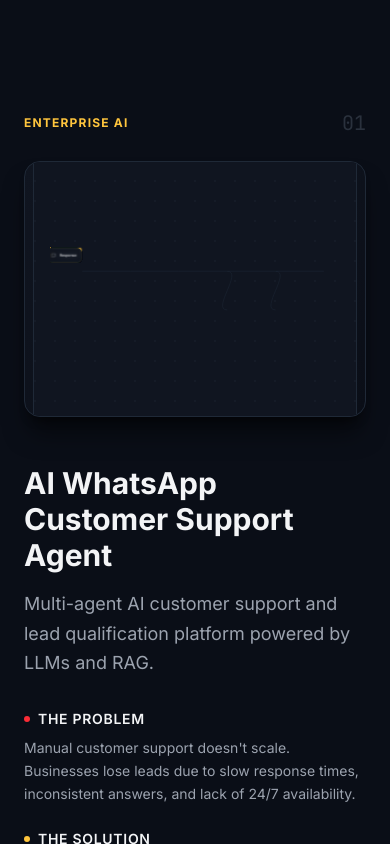
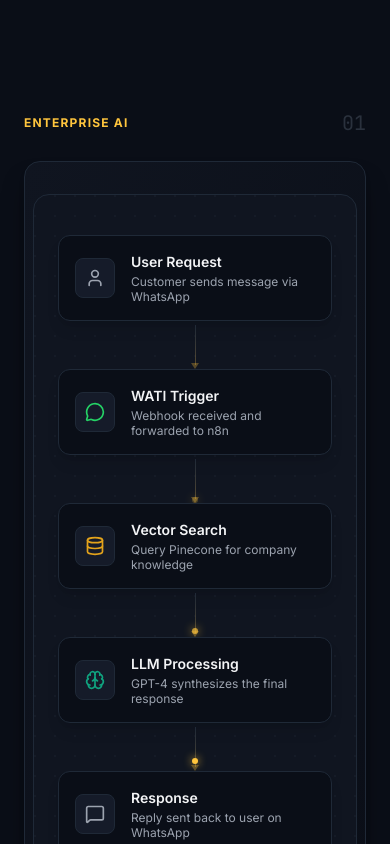
Before and after one commit to mohitsinghal1206/Mohit-Singhal-Portfolio, a Next.js app: page / in a window 390 px wide. Shown: the part 4520-5364 px from the top of the page. Built offline with nearby package versions, Linux system fonts and the light colour scheme.

Commit message:
feat: Add 'Beyond the Work' navbar button and completely redesign project diagrams into vertical workflows

```diff
--- a/src/components/animations/architecture-diagram.tsx
+++ b/src/components/animations/architecture-diagram.tsx
@@ -2,129 +2,102 @@
 
 import { motion } from "framer-motion";
 import { Project } from "@/data/projects";
-import { User, MessageCircle, GitMerge, Brain, Database, MessageSquare, Search, Sparkles, Globe, FileText, CheckSquare, FileOutput, MessageSquareCode, ClipboardList, GitPullRequest, Users, Activity } from "lucide-react";
+import { User, MessageCircle, GitMerge, Brain, Database, MessageSquare, Search, Sparkles, Globe, FileText, CheckSquare, FileOutput, MessageSquareCode, ClipboardList, GitPullRequest, Users, Activity, Webhook } from "lucide-react";
+import { cn } from "@/lib/utils";
 
 const getNodeIcon = (id: string) => {
   switch (id) {
-    case 'user':
-    case 'employee': return <User size={14} className="text-muted group-hover:text-foreground transition-colors" />;
-    case 'whatsapp': return <MessageCircle size={14} className="text-[#25D366]" />;
-    case 'wati':
-    case 'copilot': return <MessageSquareCode size={14} className="text-primary" />;
-    case 'n8n': return <GitMerge size={14} className="text-[#FF6E6B]" />;
-    case 'gpt4': return <Brain size={14} className="text-[#10A37F]" />;
-    case 'pinecone':
-    case 'postgres': return <Database size={14} className="text-secondary" />;
-    case 'response': return <MessageSquare size={14} className="text-muted group-hover:text-foreground transition-colors" />;
-    case 'query': return <Search size={14} className="text-muted group-hover:text-foreground transition-colors" />;
-    case 'gemini': return <Sparkles size={14} className="text-[#8B5CF6]" />;
-    case 'tavily': return <Globe size={14} className="text-[#3B82F6]" />;
-    case 'scraper': return <FileText size={14} className="text-muted group-hover:text-foreground transition-colors" />;
-    case 'critique': return <CheckSquare size={14} className="text-amber-500" />;
-    case 'report': return <FileOutput size={14} className="text-primary" />;
-    case 'assessment': return <ClipboardList size={14} className="text-primary" />;
-    case 'devops': return <GitPullRequest size={14} className="text-[#0078D4]" />;
-    case 'zoho': return <Users size={14} className="text-[#F59E0B]" />;
-    default: return <Activity size={14} className="text-muted group-hover:text-foreground transition-colors" />;
+    case 'user': return <User size={20} className="text-muted group-hover:text-foreground transition-colors" />;
+    case 'whatsapp': return <MessageCircle size={20} className="text-[#25D366]" />;
+    case 'webhook': return <Webhook size={20} className="text-secondary" />;
+    case 'copilot': return <MessageSquareCode size={20} className="text-primary" />;
+    case 'n8n': return <GitMerge size={20} className="text-[#FF6E6B]" />;
+    case 'brain': return <Brain size={20} className="text-[#10A37F]" />;
+    case 'database': return <Database size={20} className="text-secondary" />;
+    case 'message': return <MessageSquare size={20} className="text-muted group-hover:text-foreground transition-colors" />;
+    case 'query': return <Search size={20} className="text-muted group-hover:text-foreground transition-colors" />;
+    case 'gemini': return <Sparkles size={20} className="text-[#8B5CF6]" />;
+    case 'globe': return <Globe size={20} className="text-[#3B82F6]" />;
+    case 'scraper': return <FileText size={20} className="text-muted group-hover:text-foreground transition-colors" />;
+    case 'critique': return <CheckSquare size={20} className="text-amber-500" />;
+    case 'report': return <FileOutput size={20} className="text-primary" />;
+    case 'assessment': return <ClipboardList size={20} className="text-primary" />;
+    case 'devops': return <GitPullRequest size={20} className="text-[#0078D4]" />;
+    case 'zoho': return <Users size={20} className="text-[#F59E0B]" />;
+    default: return <Activity size={20} className="text-muted group-hover:text-foreground transition-colors" />;
   }
 };
 
 interface ArchitectureDiagramProps {
-  architecture: Project["architecture"];
+  workflow: Project["workflow"];
   isInView: boolean;
 }
 
-export function ArchitectureDiagram({ architecture, isInView }: ArchitectureDiagramProps) {
+export function ArchitectureDiagram({ workflow, isInView }: ArchitectureDiagramProps) {
   return (
-    <div className="w-full h-full min-h-[300px] relative overflow-hidden bg-card rounded-xl border border-border p-4 flex items-center justify-center group">
-      {/* Grid background for the diagram */}
+    <div className="w-full h-full min-h-[400px] relative overflow-hidden bg-card rounded-2xl border border-border flex items-center justify-center p-6">
+      {/* Background grid */}
       <div className="absolute inset-0 bg-[radial-gradient(circle_at_1px_1px,var(--color-border)_1px,transparent_0)] bg-[size:20px_20px] opacity-30" />
 
-      <svg
-        viewBox="0 0 900 250"
-        className="w-full h-full max-h-[250px] relative z-10"
-        preserveAspectRatio="xMidYMid meet"
-      >
-        {/* Draw connections */}
-        {architecture.connections.map((conn, i) => {
-          const fromNode = architecture.nodes.find(n => n.id === conn.from);
-          const toNode = architecture.nodes.find(n => n.id === conn.to);
-
-          if (!fromNode || !toNode) return null;
-
-          // Calculate path connecting centers of nodes (nodes are 100x40 rectangles)
-          const startX = fromNode.x + 50;
-          const startY = fromNode.y + 20;
-          const endX = toNode.x + 50;
-          const endY = toNode.y + 20;
-
-          // Create a nice curved path if they are not on the same Y line
-          let d = `M ${startX} ${startY}`;
-          if (Math.abs(startY - endY) > 10) {
-            d += ` C ${startX + 50} ${startY}, ${endX - 50} ${endY}, ${endX} ${endY}`;
-          } else {
-            d += ` L ${endX} ${endY}`;
-          }
+      <div className="relative z-10 flex flex-col items-center w-full py-4">
+        {workflow.map((step, index) => {
+          const isLast = index === workflow.length - 1;
 
           return (
-            <g key={`conn-${i}`}>
-              <motion.path
-                d={d}
-                className="arch-line"
-                initial={{ pathLength: 0, opacity: 0 }}
-                animate={isInView ? { pathLength: 1, opacity: 1 } : { pathLength: 0, opacity: 0 }}
-                transition={{ duration: 1, delay: 0.5 + i * 0.1, ease: "easeInOut" }}
-              />
+            <div key={index} className="flex flex-col items-center w-full max-w-[280px]">
+              <motion.div
+                initial={{ opacity: 0, scale: 0.8, y: 20 }}
+                animate={isInView ? { opacity: 1, scale: 1, y: 0 } : { opacity: 0, scale: 0.8, y: 20 }}
+                transition={{
+                  duration: 0.5,
+                  delay: index * 0.15,
+                  type: "spring",
+                  stiffness: 200,
+                  damping: 15
+                }}
+                className="flex items-center gap-4 w-full p-4 rounded-xl border border-border bg-background shadow-lg relative group transition-all hover:border-primary/50"
+              >
+                {/* Node highlight glow */}
+                <div className="absolute inset-0 rounded-xl bg-gradient-to-r from-secondary to-primary opacity-0 group-hover:opacity-10 transition-opacity duration-300" />
 
-              {/* Animated data flow dot */}
-              {isInView && (
-                <circle r="3" className="arch-flow-dot">
-                  <animateMotion
-                    dur="3s"
-                    repeatCount="indefinite"
-                    path={d}
-                    begin={`${i * 0.5}s`}
-                  />
-                </circle>
+                <div className="flex-shrink-0 w-10 h-10 rounded-lg bg-card-hover border border-border flex items-center justify-center group-hover:scale-110 transition-transform duration-300">
+                  {getNodeIcon(step.icon)}
+                </div>
+
+                <div className="flex flex-col">
+                  <span className="font-semibold text-text text-sm">{step.step}</span>
+                  <span className="text-xs text-muted leading-tight mt-0.5">{step.detail}</span>
+                </div>
+              </motion.div>
+
+              {!isLast && (
+                <div className="h-10 w-px relative my-1">
+                  {/* Static line */}
+                  <div className="absolute inset-0 bg-gradient-to-b from-border to-border-hover" />
+
+                  {/* Animated flow */}
+                  {isInView && (
+                    <motion.div
+                      className="absolute top-0 left-1/2 -translate-x-1/2 w-1.5 h-1.5 rounded-full bg-primary shadow-[0_0_8px_var(--color-primary)]"
+                      initial={{ top: "0%", opacity: 0 }}
+                      animate={{ top: "100%", opacity: [0, 1, 1, 0] }}
+                      transition={{
+                        duration: 1.5,
+                        delay: index * 0.2 + 0.3,
+                        repeat: Infinity,
+                        repeatDelay: 1
+                      }}
+                    />
+                  )}
+
+                  {/* Arrow head */}
+                  <div className="absolute -bottom-1 left-1/2 -translate-x-1/2 w-0 h-0 border-l-[4px] border-l-transparent border-r-[4px] border-r-transparent border-t-[6px] border-t-border-hover" />
+                </div>
               )}
-            </g>
+            </div>
           );
         })}
-
-        {/* Draw nodes */}
-        {architecture.nodes.map((node, i) => (
-          <motion.g
-            key={node.id}
-            initial={{ scale: 0, opacity: 0 }}
-            animate={isInView ? { scale: 1, opacity: 1 } : { scale: 0, opacity: 0 }}
-            transition={{ duration: 0.5, delay: i * 0.1, type: "spring" }}
-            transform={`translate(${node.x}, ${node.y})`}
-            className="cursor-pointer"
-          >
-            <foreignObject width="120" height="50" x="-10" y="-5">
-              <div
-                className={`w-[100px] h-[40px] m-[5px] flex items-center justify-center gap-2 rounded-lg border bg-card/80 backdrop-blur-sm shadow-sm transition-all hover:scale-110 group ${
-                  node.highlight
-                    ? "border-primary shadow-[0_0_15px_rgba(59,130,246,0.2)] bg-primary/10"
-                    : "border-border hover:border-primary/50"
-                }`}
-              >
-                {getNodeIcon(node.id)}
-                <span className={`text-[11px] font-medium leading-tight text-center px-1 ${node.highlight ? "text-primary font-bold" : "text-text group-hover:text-foreground transition-colors"}`}>
-                  {node.label}
-                </span>
-
-                {node.highlight && (
-                  <span className="absolute -top-1 -right-1 flex h-3 w-3">
-                    <span className="animate-ping absolute inline-flex h-full w-full rounded-full bg-primary opacity-75"></span>
-                    <span className="relative inline-flex rounded-full h-3 w-3 bg-primary"></span>
-                  </span>
-                )}
-              </div>
-            </foreignObject>
-          </motion.g>
-        ))}
-      </svg>
+      </div>
     </div>
   );
 }
--- a/src/components/sections/projects.tsx
+++ b/src/components/sections/projects.tsx
@@ -39,9 +39,9 @@ function ProjectShowcase({ project, index }: { project: typeof projects[0], inde
           </span>
         </div>
 
-        {/* Architecture Diagram instead of static image */}
-        <div className="w-full rounded-2xl overflow-hidden aspect-[4/3] flex items-center justify-center p-2 bg-gradient-to-br from-card to-background border border-border shadow-xl shadow-black/50">
-          <ArchitectureDiagram architecture={project.architecture} isInView={isInView} />
+        {/* Vertical Workflow Diagram */}
+        <div className="w-full h-auto py-8 rounded-2xl overflow-hidden flex items-center justify-center p-2 bg-gradient-to-br from-card to-background border border-border shadow-xl shadow-black/50">
+          <ArchitectureDiagram workflow={project.workflow} isInView={isInView} />
         </div>
       </motion.div>
 
--- a/src/data/projects.ts
+++ b/src/data/projects.ts
@@ -1,14 +1,7 @@
-export interface ArchNode {
-  id: string;
-  label: string;
-  x: number;
-  y: number;
-  highlight?: boolean;
-}
-
-export interface ArchConnection {
-  from: string;
-  to: string;
+export interface WorkflowStep {
+  step: string;
+  detail: string;
+  icon: string;
 }
 
 export interface Project {
@@ -26,10 +19,7 @@ export interface Project {
     demo?: string;
     docs?: string;
   };
-  architecture: {
-    nodes: ArchNode[];
-    connections: ArchConnection[];
-  };
+  workflow: WorkflowStep[];
 }
 
 export const projects: Project[] = [
@@ -63,27 +53,13 @@ export const projects: Project[] = [
     links: {
       docs: "https://app.notion.com/p/AI-WhatsApp-Customer-Support-Lead-Qualification-System-3721ed779b4d80e28cb5e1c3a0cd480e",
     },
-    architecture: {
-      nodes: [
-        { id: "user", label: "User", x: 50, y: 50 },
-        { id: "whatsapp", label: "WhatsApp", x: 200, y: 50 },
-        { id: "wati", label: "WATI", x: 350, y: 50 },
-        { id: "n8n", label: "n8n", x: 500, y: 50 },
-        { id: "gpt4", label: "GPT-4.1", x: 650, y: 50, highlight: true },
-        { id: "pinecone", label: "Pinecone", x: 500, y: 170 },
-        { id: "postgres", label: "PostgreSQL", x: 650, y: 170 },
-        { id: "response", label: "Response", x: 800, y: 50 },
-      ],
-      connections: [
-        { from: "user", to: "whatsapp" },
-        { from: "whatsapp", to: "wati" },
-        { from: "wati", to: "n8n" },
-        { from: "n8n", to: "gpt4" },
-        { from: "n8n", to: "pinecone" },
-        { from: "gpt4", to: "postgres" },
-        { from: "gpt4", to: "response" },
-      ],
-    },
+    workflow: [
+      { step: "User Request", detail: "Customer sends message via WhatsApp", icon: "user" },
+      { step: "WATI Trigger", detail: "Webhook received and forwarded to n8n", icon: "whatsapp" },
+      { step: "Vector Search", detail: "Query Pinecone for company knowledge", icon: "database" },
+      { step: "LLM Processing", detail: "GPT-4 synthesizes the final response", icon: "brain" },
+      { step: "Response", detail: "Reply sent back to user on WhatsApp", icon: "message" },
+    ],
   },
   {
     id: "deep-research",
@@ -115,23 +91,14 @@ export const projects: Project[] = [
       github: "https://github.com/mohitsinghal1206/DeepResearch-Agent",
       demo: "https://deepresearch-agent-ew4cwegqrcdoplftnz26iv.streamlit.app/",
     },
-    architecture: {
-      nodes: [
-        { id: "query", label: "Query", x: 50, y: 50 },
-        { id: "gemini", label: "Gemini", x: 200, y: 50, highlight: true },
-        { id: "tavily", label: "Tavily", x: 350, y: 50 },
-        { id: "scraper", label: "Scraper", x: 500, y: 50 },
-        { id: "critique", label: "Critique", x: 650, y: 50 },
-        { id: "report", label: "Report", x: 800, y: 50 },
-      ],
-      connections: [
-        { from: "query", to: "gemini" },
-        { from: "gemini", to: "tavily" },
-        { from: "tavily", to: "scraper" },
-        { from: "scraper", to: "critique" },
-        { from: "critique", to: "report" },
-      ],
-    },
+    workflow: [
+      { step: "Query Input", detail: "User provides research topic", icon: "query" },
+      { step: "Agent Planning", detail: "Gemini creates research plan", icon: "brain" },
+      { step: "Web Search", detail: "Tavily finds relevant sources", icon: "globe" },
+      { step: "Content Scraping", detail: "Scrape content from sources", icon: "scraper" },
+      { step: "Validation", detail: "Self-critique findings", icon: "critique" },
+      { step: "Final Report", detail: "Generate comprehensive report", icon: "report" },
+    ],
   },
   {
     id: "employee-assessment",
@@ -162,22 +129,12 @@ export const projects: Project[] = [
     links: {
       docs: "https://app.notion.com/p/AI-Powered-Employee-Assessment-Compliance-Agent-3721ed779b4d803d96f6cb5106724150",
     },
-    architecture: {
-      nodes: [
-        { id: "employee", label: "Employee", x: 50, y: 50 },
-        { id: "copilot", label: "Copilot Studio", x: 230, y: 50 },
-        { id: "gpt4", label: "GPT-4.1", x: 430, y: 50, highlight: true },
-        { id: "assessment", label: "Assessment", x: 630, y: 50 },
-        { id: "devops", label: "Azure DevOps", x: 330, y: 170 },
-        { id: "zoho", label: "Zoho People", x: 530, y: 170 },
-      ],
-      connections: [
-        { from: "employee", to: "copilot" },
-        { from: "copilot", to: "gpt4" },
-        { from: "gpt4", to: "assessment" },
-        { from: "devops", to: "gpt4" },
-        { from: "zoho", to: "gpt4" },
-      ],
-    },
+    workflow: [
+      { step: "Trigger", detail: "Employee initiates assessment", icon: "user" },
+      { step: "Copilot Studio", detail: "Chatbot collects initial context", icon: "copilot" },
+      { step: "Data Retrieval", detail: "Fetch DevOps & Zoho records", icon: "database" },
+      { step: "LLM Evaluation", detail: "GPT-4 analyzes against policy", icon: "brain" },
+      { step: "Assessment", detail: "Generate compliance report", icon: "assessment" },
+    ],
   },
 ];
```
Also changed, not shown: src/components/layout/navbar.tsx (+19 -1 lines).
